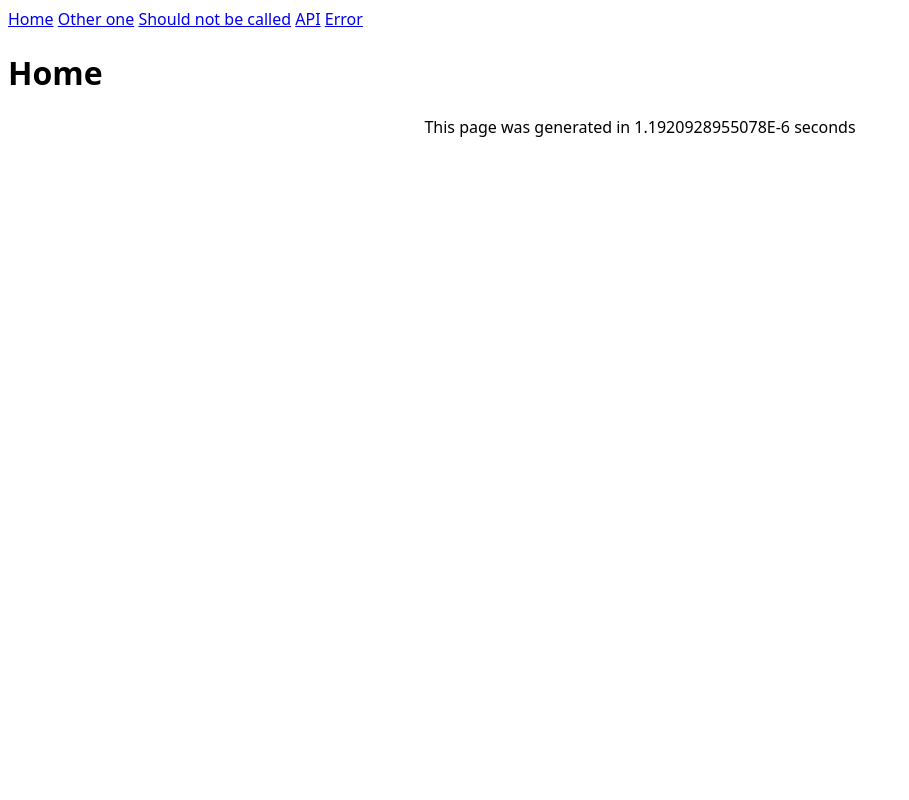
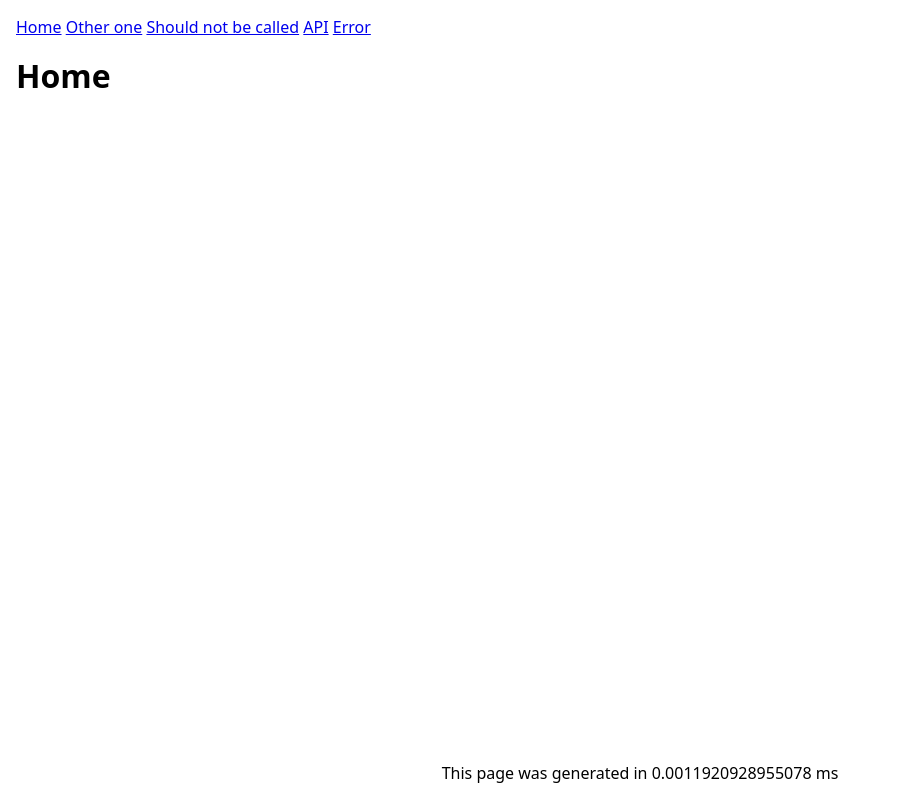
Before and after one commit to felix-schindler/Router, a PHP site: page / in a window 1280 px wide. Shown: the whole page, without its empty margins (0-909 px from the left). Run offline with PHP 8.4, Linux system fonts and the light colour scheme.

Commit message:
Fix LayoutView style

```diff
--- a/Backend/Views/Base/LayoutView.php
+++ b/Backend/Views/Base/LayoutView.php
@@ -9,20 +9,46 @@ class LayoutView extends View
 <head>
 	<meta charset="UTF-8">
 	<meta name="viewport" content="width=device-width, initial-scale=1.0">
-	<title>Title</title>
-	<base href="/">
+	<title><?=TITLE?></title>
 	<style>
-		:root {
-			--on-bg: #000;
-			--bg: #fff;
+		html {
+			--sans: system-ui, -apple-system, BlinkMacSystemFont, 'Segoe UI', Roboto, Oxygen, Ubuntu, Cantarell, 'Open Sans', 'Helvetica Neue', sans-serif;
+			--mono: ui-monospace, SFMono-Regular, SF Mono, Menlo, Consolas, Liberation Mono, monospace;
 
 			color-scheme: dark light;
-			font-family: system-ui;
-			color: var(--on-bg);
-			background-color: var(--bg);
+			font-family: var(--sans);
 		}
-		footer { text-align: center }
-		@media screen and (prefers-color-scheme: dark) { :root { --on-bg: #fff; --bg: #151515; } }
+
+		body {
+			display: grid;
+			grid-template-rows: auto 1fr auto;
+			min-height: 100vh;
+			margin: 0;
+		}
+
+		body > header, body > footer {
+			padding: 1em;
+		}
+
+		body > main {
+			padding: 0 1em;
+		}
+
+		body > footer {
+			text-align: center;
+		}
+
+		body > header > :first-child,
+		body > main > :first-child,
+		body > footer > :first-child {
+			margin-top: 0;
+		}
+
+		body > header > :last-child,
+		body > main > :last-child,
+		body > footer > :last-child {
+			margin-bottom: 0;
+		}
 	</style>
 </head>
 <body>
@@ -39,7 +65,7 @@ class LayoutView extends View
 	</main>
 
 	<footer>
-		<p>This page was generated in <?=microtime(true) - $GLOBALS['start']?> seconds</p>
+		<p>This page was generated in <?=(microtime(true) - $GLOBALS['start']) * 1000?> ms</p>
 	</footer>
 </body>
 </html>
```
